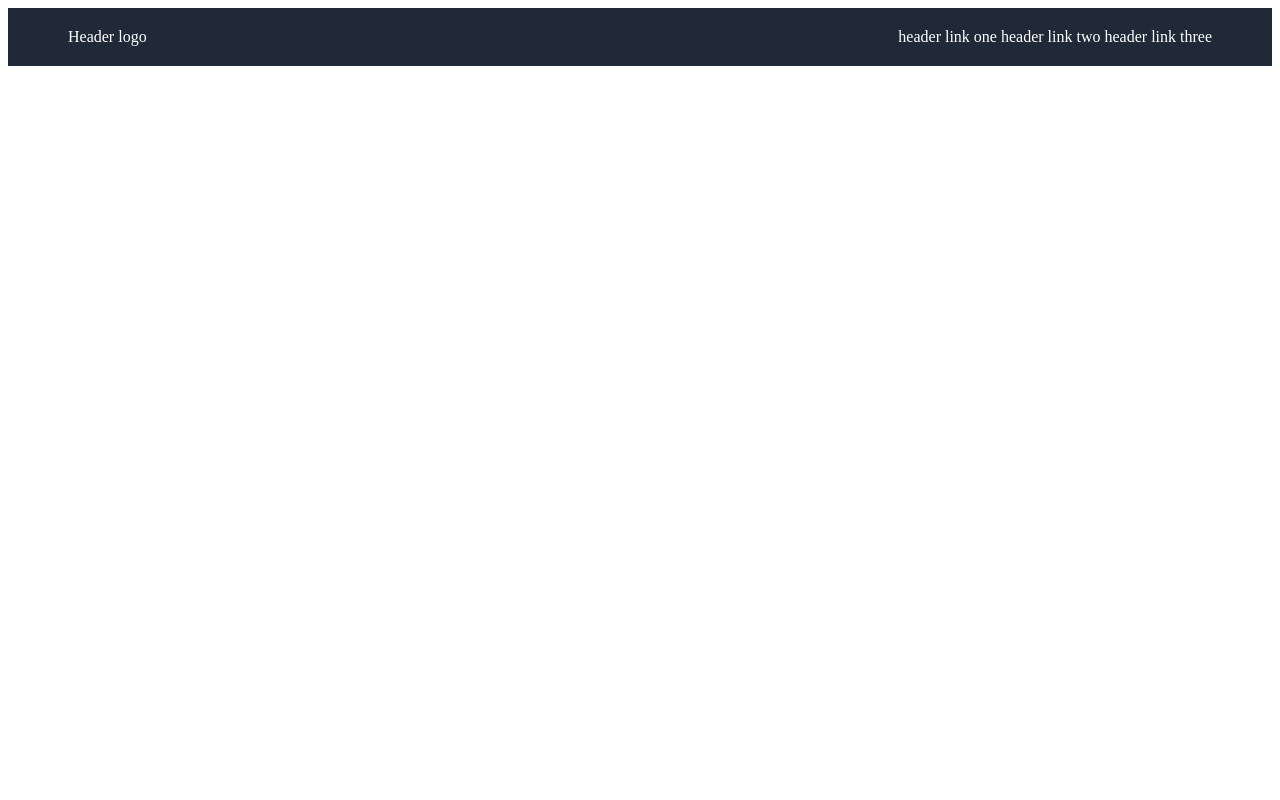
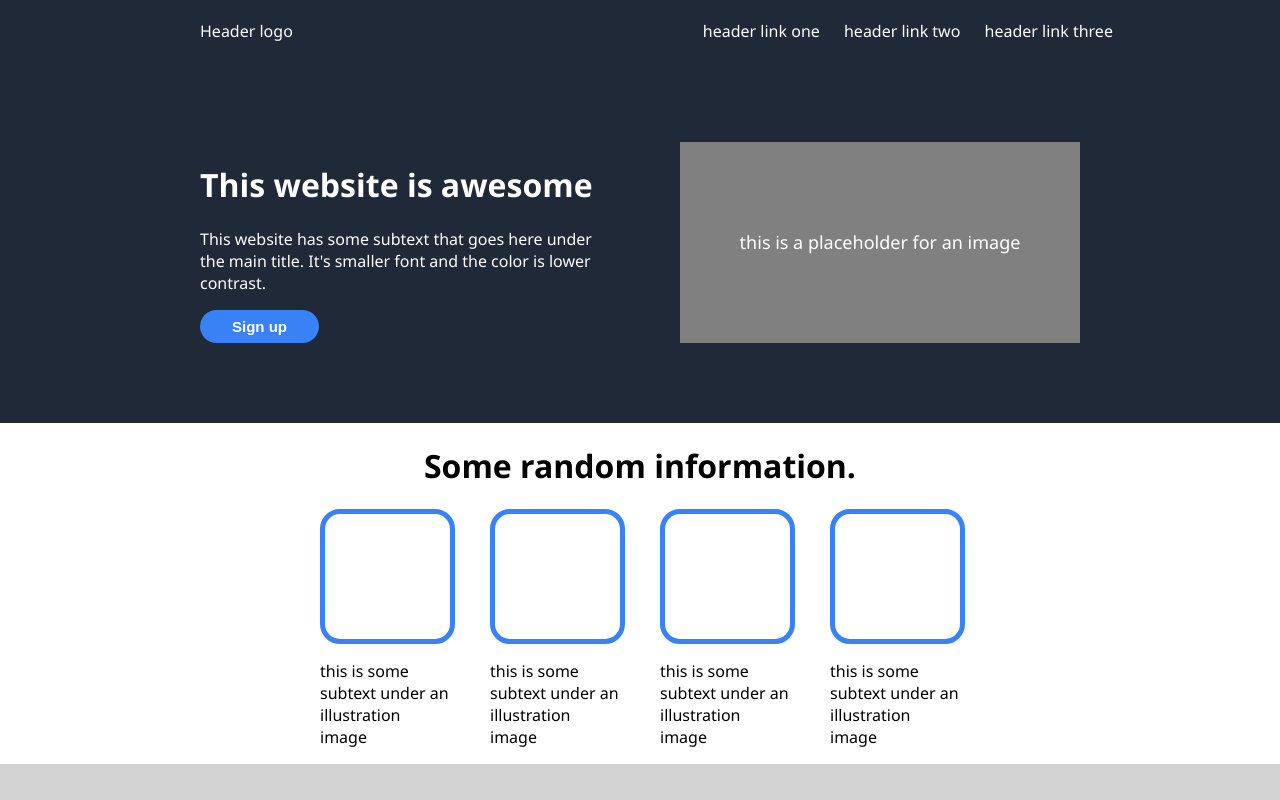
Before and after one commit to ashtenfinders/css-landing-page, a plain HTML site: page index.html in a window 1280 px wide. Shown: the top 800 px of the page. Drawn offline with Linux system fonts and the light colour scheme.

Commit message:
Final landing page created based off of odin design

```diff
--- a/index.html
+++ b/index.html
@@ -8,15 +8,82 @@
 </head>
 
 <body>
+    <div id = topdiv>
+        <header>
+            <span>Header logo</span>
+            <span>
+                <a href="">header link one</a>
+                <a href="">header link two</a>
+                <a href="">header link three</a>
+            </span>
+        </header>
+        <div class = "first-div">
+            <div style = "display: flex; justify-content: center; flex: 1; gap: 80px;" >
+                <div id = website-div>
+                    <h1>This website is awesome</h1>
+                    <p>This website has some subtext that goes here under the main title. It's smaller font and the color is lower contrast.</p>
+                    <button class = "button1">Sign up</button>
+                </div>
+                <div id= "placeholder-div">this is a placeholder for an image</div>
+            </div>
+        </div>
+    </div>
 
-    <header >
-        Header logo
-        <span>
-            <a href="">header link one</a>
-            <a href="">header link two</a>
-            <a href="">header link three</a>
-        </span>
-    </header>
+    <div class= "white-div" >
+        <div style = "display: flex; flex-direction: column; align-items: center;">
+            <h1>Some random information.</h1>
+
+            <div class = "box-container">
+                <div class = "box-containers">
+                    <div class="text-box">
+                        <div></div>
+                        <p>this is some subtext under an illustration image</p>
+                    </div>
+                    <div class="text-box">
+                        <div></div>
+                        <p>this is some subtext under an illustration image</p>
+                    </div>
+                    <div class="text-box">
+                        <div></div>
+                        <p>this is some subtext under an illustration image</p>
+
+                    </div>
+                    <div class="text-box">
+                        <div></div>
+                        <p>this is some subtext under an illustration image</p>
+                    </div>
+                </div>
+            </div>
+        </div>
+    </div>
+
+    <div id="gray-div" style="display: flex; justify-content: center; align-items: center; background-color: lightgray; padding: 80px;">
+        <div style="display: flex; flex-direction: column; margin-left: 200px; margin-right: 200px;">
+            <p id = "p1">This is an inspriting quote, or a testimonial from a customer. Maybe it's just filling up space, or maybe people will actually read it. Who knows? All I know is that it looks nice.</p>
+            <p id = "p2">- Tony Stark, Billionare Playboy Philanthropist</p>
+        </div>
+
+    </div>
+
+    <div class="white-div" style="padding: 100px;">
+
+        <div class = call-action>
+            <div style="color: white;">
+                <h2>Call to action! It's time!</h2>
+                <p>Sign up for our product by clicking that button right over there!</p>
+            </div>
+            <div style="display: flex; justify-content: center; align-items: center;">
+            <button style = "border-radius: 25px; background-color: #3882F6; border: 3px solid white; color: white; font-size: 18px;">
+            Sign up
+            </button>
+            </div>
+        </div>
+    </div>
+
+    <footer style="background-color: #1F2937; color: white; display: flex; justify-content: center; padding: 40px;">
+
+        Copyright © The Odin Project 2021
+    </footer>
 
 
 
--- a/style.css
+++ b/style.css
@@ -1,22 +1,142 @@
+body
+{
+    margin:0;
+    font-family: 'Segoe UI', Tahoma, Geneva, Verdana, sans-serif;
+    display: flex;
+    flex-direction: column;
+
+}
+
+body #topdiv
+{
+    color: white;
+}
+.first-div
+{
+    display: flex;
+    background-color: #1F2937;
+    padding-top: 80px;
+    padding-bottom: 80px;
+    justify-content: center;
+
+}
+
+#placeholder-div
+{
+    background-color: gray;
+    display: flex;
+    font-size: large;
+    flex: 1;
+    justify-content: center;
+    align-items: center;
+
+}
+#website-div
+{
+    flex: 1;
+}
+
+header span
+{
+    white-space: nowrap;
+}
+header span,
+.first-div > div
+{
+    margin-left: 200px;
+    margin-right: 200px;
+
+}
+
 header
 {
 
     display: flex;
     justify-content: space-between;
-    padding-left: 60px;
-    padding-right: 60px;
     padding-top: 20px;
     padding-bottom: 20px;
     background-color: #1F2937;
     color: white;
+
 }
 
-
-
-
+.button1
+{
+    color: white;
+    background-color: #3882F6;
+    border-radius: 20px;
+    border: none;
+    padding: 8px 32px;
+    font-weight: bolder;
+    font-size: 15px;
+}
 
 a
 {
     text-decoration: none;
     color: white;
+    margin: 10px;
 }
+.white-div
+{
+    background-color: white;
+    display: flex;
+    justify-content: center;
+    align-items: center;
+
+}
+.box-container
+{
+    display: flex;
+    justify-content: center;
+
+}
+.box-containers
+{
+    display: flex;
+    justify-content: center;
+    gap: 40px;
+}
+.text-box
+{
+    display: flex;
+    flex-direction: column;
+    width: 130px;
+
+}
+.text-box div
+{
+    border: 5px solid #3882F6;
+    width: 125px;
+    height: 125px;
+    border-radius: 20px;
+
+}
+
+#p1
+{
+ font-size: 35px;
+}
+
+#p2
+{
+    display: flex;
+    justify-content: end;
+    font-weight: bolder;
+    font-size: medium;
+}
+.call-action
+{
+    display: flex;
+    justify-content: space-between;
+    background-color: #3882F6;
+    padding-left: 100px;
+    padding-right: 100px;
+    padding-top: 10px;
+    padding-bottom: 10px;
+    border-radius: 25px;
+    flex: 1;
+    margin-left: 200px;
+    margin-right: 200px;
+
+}
```
